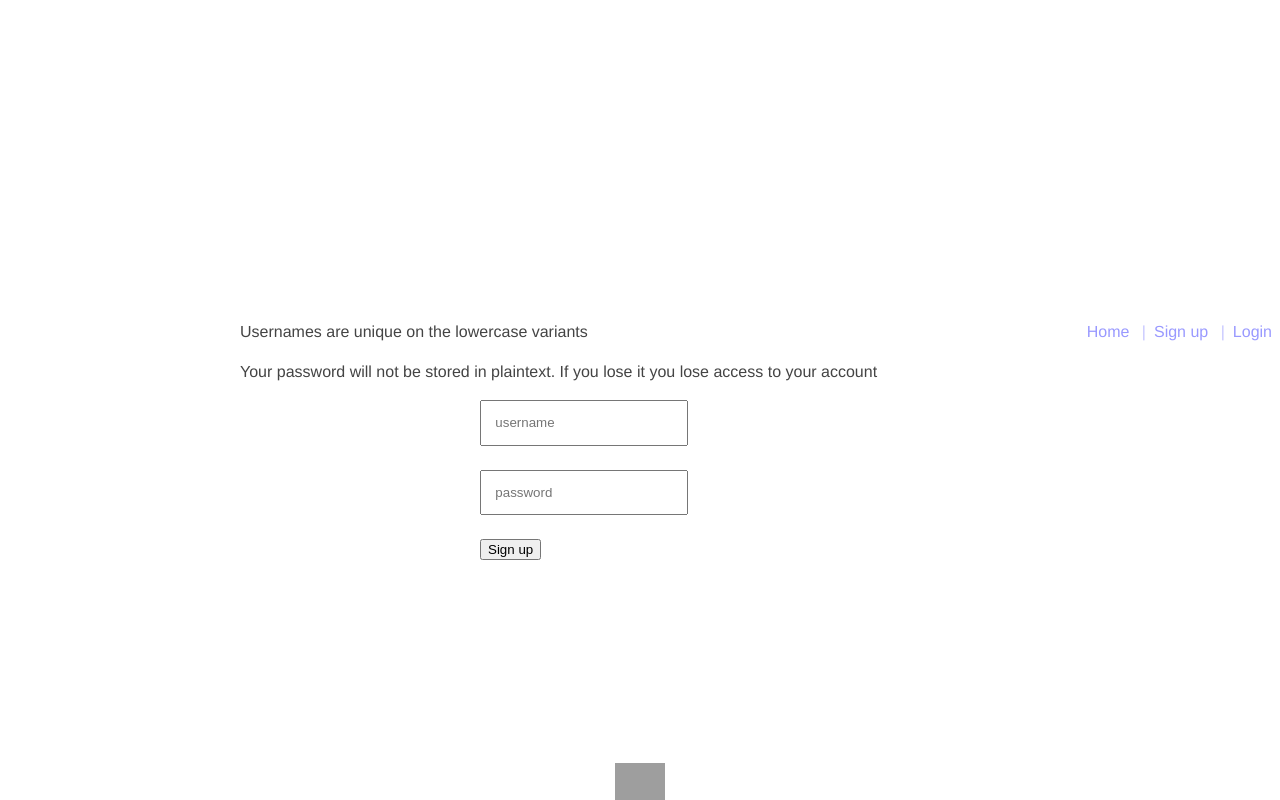
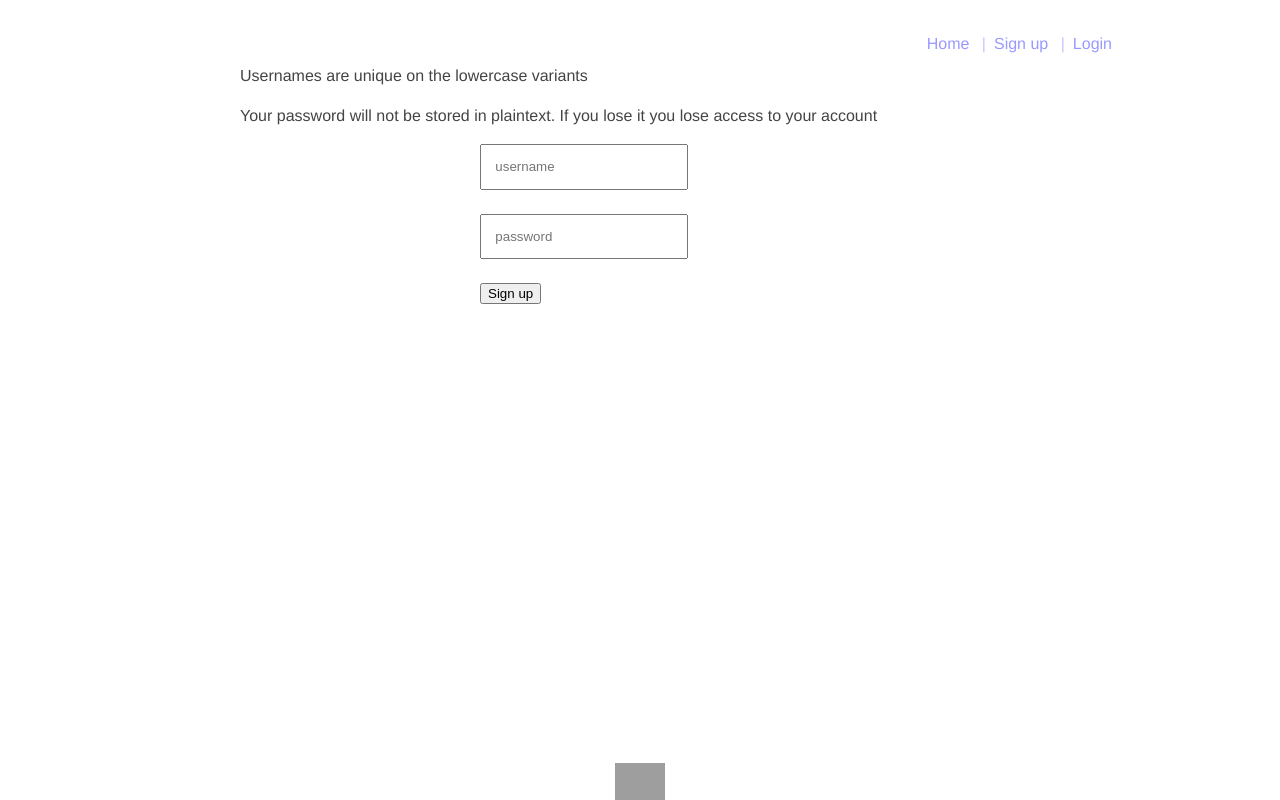
Before and after one commit to Patstrom/resistance, a Flask app: page /signup in a window 1280 px wide. Run offline with Flask 2, Linux system fonts and the light colour scheme; parts of the project's set-up code (start-up, migrations or seed data) failed here and were passed over; grey boxes are pictures that could not be loaded.

Commit message:
Update styling

```diff
--- a/static/credentials.css
+++ b/static/credentials.css
@@ -1,5 +1,5 @@
 .container {
-    margin-top: 25%;
+    margin-top: 5%;
     padding 1em;
 }
 
--- a/static/style.css
+++ b/static/style.css
@@ -25,7 +25,16 @@ ul {
 
 .container {
     margin: auto;
+    margin-top: 5%;
     width: 50em;
+}
+
+#navbar {
+    position: fixed;
+    top: 0;
+    right: 0;
+    margin-top: 2em;
+    margin-right: 10em;
 }
 
 #navbar li {
```
